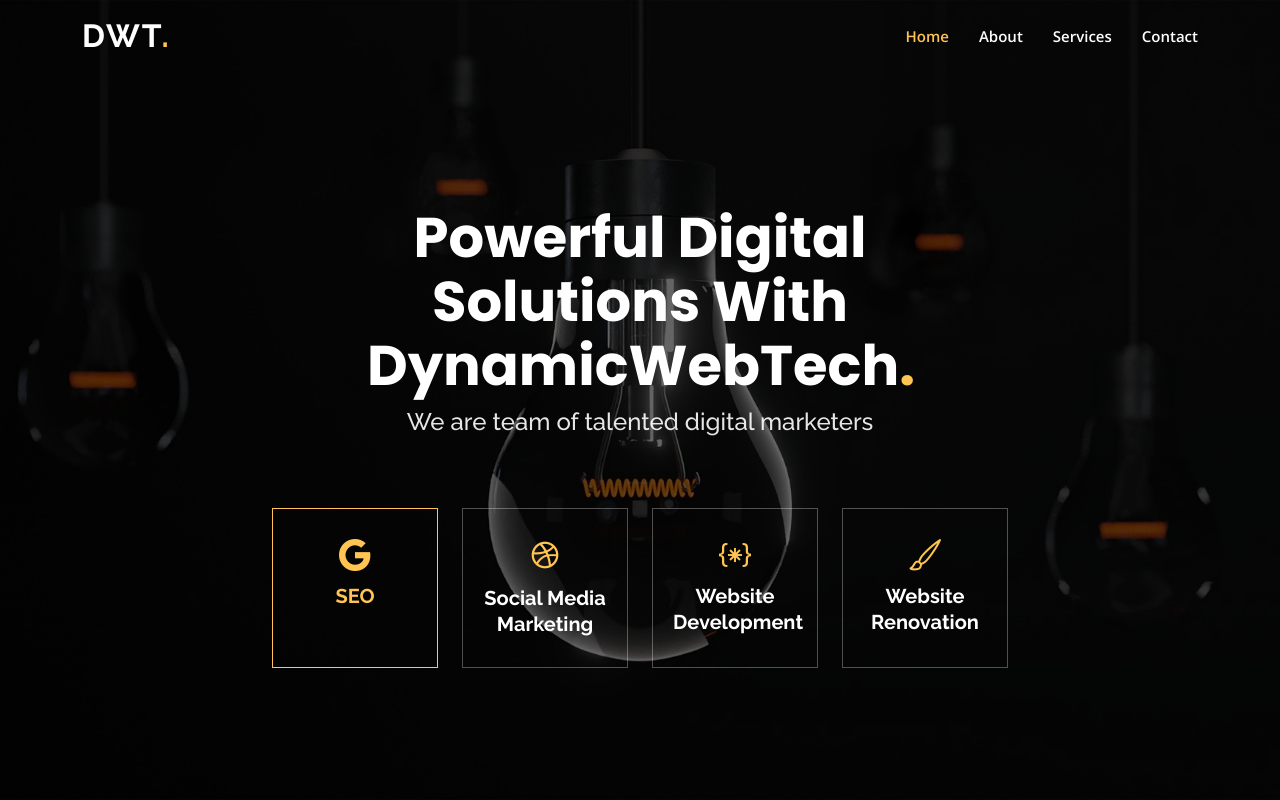
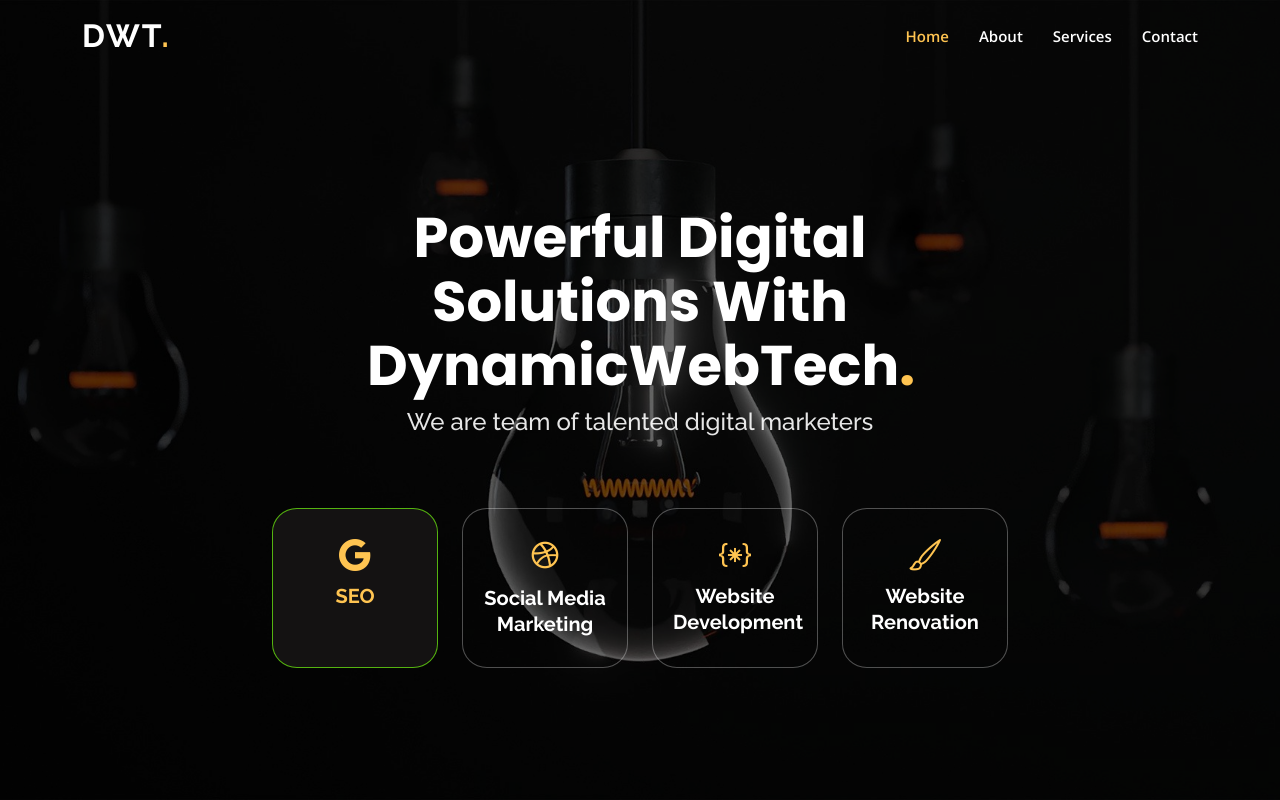
Before and after one commit to Sonooo/startupwebsite, a plain HTML site: page index.html in a window 1280 px wide. In both pictures the pointer is over the element 355 px from the left and 588 px from the top of the page. Shown: the top 800 px of the page. Drawn offline with nearby package versions, Linux system fonts and the light colour scheme.

Commit message:
small css change in hero section

```diff
--- a/assets/css/style.css
+++ b/assets/css/style.css
@@ -457,6 +457,7 @@ h6 {
 }
 
 #hero .icon-box {
+  border-radius: 15%;
   padding: 30px 20px;
   transition: ease-in-out 0.3s;
   border: 1px solid rgba(255, 255, 255, 0.3);
@@ -490,6 +491,8 @@ h6 {
 
 #hero .icon-box:hover {
   border-color: #ffc451;
+  background: #141212;
+  border-color: #75ff10ad;
 }
 
 @media (min-width: 1024px) {
```
